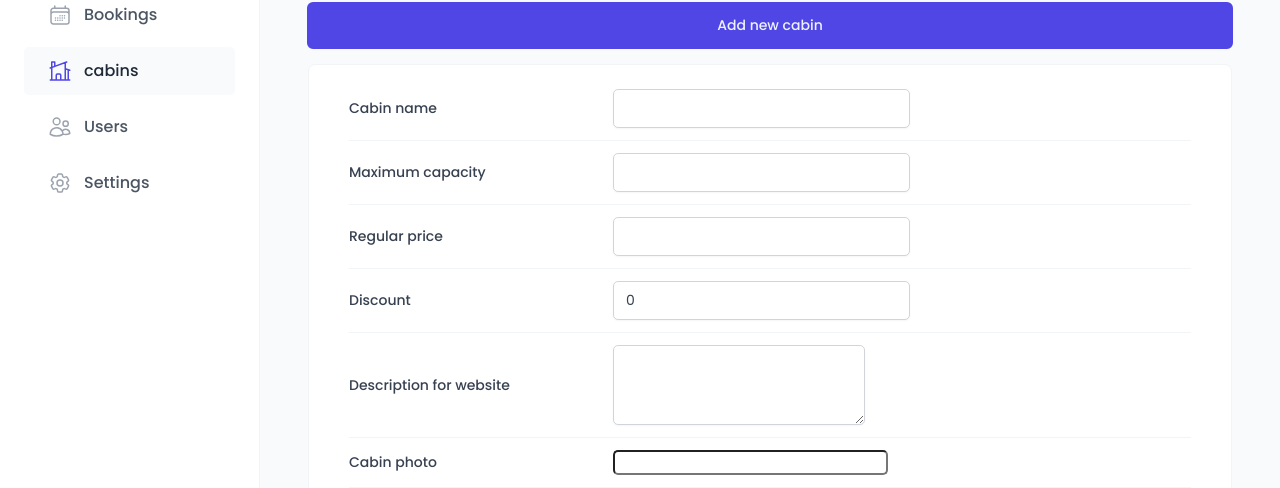
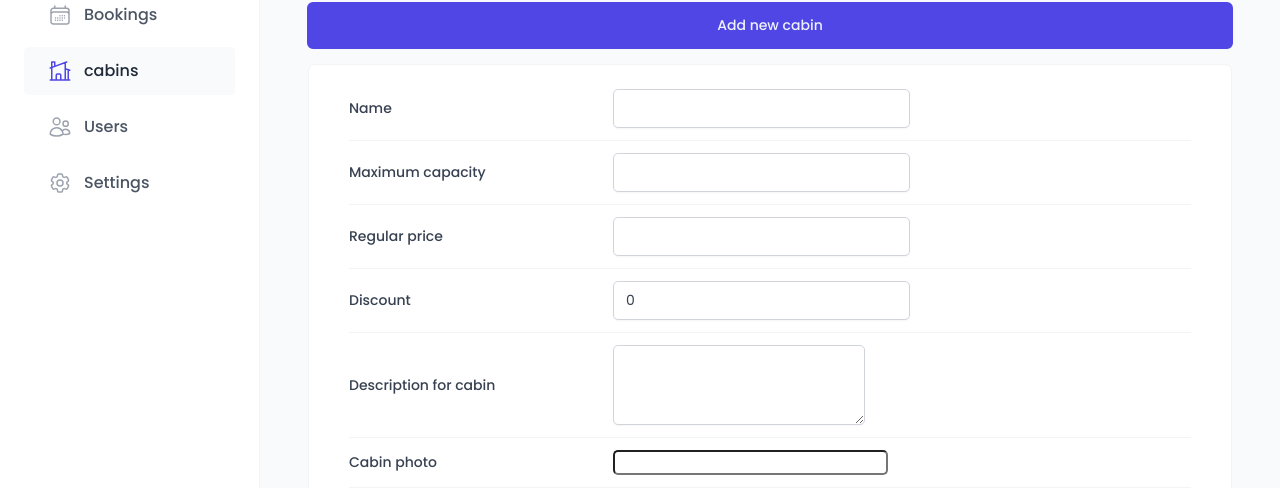
Before and after one commit to JoseAlbDR/the-wild-oasis, a React (Vite) app: page /cabins in a window 1280 px wide. Both pictures are taken after a click on the button "Add new cabin". Shown: the part 232-720 px from the top of the page. Built offline with nearby package versions, Linux system fonts and the light colour scheme; no server answers; the database is empty; a web font is replaced by a local one.

Commit message:
refactor: move all FormRow logic to its own reusable component

```diff
--- a/src/features/cabins/CreateCabinForm.jsx
+++ b/src/features/cabins/CreateCabinForm.jsx
@@ -1,5 +1,3 @@
-import styled from "styled-components";
-
 import Input from "../../ui/Input";
 import Form from "../../ui/Form";
 import Button from "../../ui/Button";
@@ -9,46 +7,12 @@ import { useForm } from "react-hook-form";
 import { useMutation, useQueryClient } from "@tanstack/react-query";
 import { addCabin } from "../../services/apiCabins";
 import { toast } from "react-hot-toast";
-
-const FormRow = styled.div`
-  display: grid;
-  align-items: center;
-  grid-template-columns: 24rem 1fr 1.2fr;
-  gap: 2.4rem;
-
-  padding: 1.2rem 0;
-
-  &:first-child {
-    padding-top: 0;
-  }
-
-  &:last-child {
-    padding-bottom: 0;
-  }
-
-  &:not(:last-child) {
-    border-bottom: 1px solid var(--color-grey-100);
-  }
-
-  &:has(button) {
-    display: flex;
-    justify-content: flex-end;
-    gap: 1.2rem;
-  }
-`;
-
-const Label = styled.label`
-  font-weight: 500;
-`;
-
-const Error = styled.span`
-  font-size: 1.4rem;
-  color: var(--color-red-700);
-`;
+import FormRow from "../../ui/FormRow";
 
 function CreateCabinForm() {
   // First part get register and handleSubmit from hook
-  const { register, handleSubmit, reset } = useForm();
+  const { register, handleSubmit, reset, getValues, formState } = useForm();
+  const { errors } = formState;
   const queryClient = useQueryClient();
 
   const { isLoading: isCreating, mutate } = useMutation({
@@ -69,45 +33,76 @@ function CreateCabinForm() {
     mutate(data);
   }
 
+  function onError(errors) {
+    console.log(errors);
+  }
+
   return (
-    <Form onSubmit={handleSubmit((data) => mutate(data))}>
-      <FormRow>
-        <Label htmlFor="name">Cabin name</Label>
-        <Input type="text" id="name" {...register("name")} />
+    <Form onSubmit={handleSubmit(onSubmit, onError)}>
+      <FormRow errors={errors} label="Name">
+        <Input
+          type="text"
+          id="name"
+          {...register("name", {
+            required: "This field is required",
+            min: {
+              value: 1,
+              message: "Capcity shouuld be at least 1.",
+            },
+          })}
+        />
       </FormRow>
 
-      <FormRow>
-        <Label htmlFor="maxCapacity">Maximum capacity</Label>
-        <Input type="number" id="maxCapacity" {...register("maxCapacity")} />
+      <FormRow label="Maximum capacity">
+        <Input
+          type="number"
+          id="maxCapacity"
+          {...register("maxCapacity", {
+            required: "This field is required",
+          })}
+        />
       </FormRow>
 
-      <FormRow>
-        <Label htmlFor="regularPrice">Regular price</Label>
-        <Input type="number" id="regularPrice" {...register("regularPrice")} />
+      <FormRow label="Regular price">
+        <Input
+          type="number"
+          id="regularPrice"
+          {...register("regularPrice", {
+            required: "This field is required",
+            min: {
+              value: 1,
+              message: "Capcity shouuld be at least 1.",
+            },
+          })}
+        />
       </FormRow>
 
-      <FormRow>
-        <Label htmlFor="discount">Discount</Label>
+      <FormRow label="Discount">
         <Input
           type="number"
           id="discount"
           defaultValue={0}
-          {...register("discount")}
+          {...register("discount", {
+            required: "This field is required",
+            validate: (value) =>
+              value <= getValues().regularPrice ||
+              "Discount should be less than regular price",
+          })}
         />
       </FormRow>
 
-      <FormRow>
-        <Label htmlFor="description">Description for website</Label>
+      <FormRow label="Description for cabin">
         <Textarea
           type="number"
           id="description"
           defaultValue=""
-          {...register("description")}
+          {...register("description", {
+            required: "This field is required",
+          })}
         />
       </FormRow>
 
-      <FormRow>
-        <Label htmlFor="image">Cabin photo</Label>
+      <FormRow label="Cabin photo">
         <FileInput id="image" accept="image/*" />
       </FormRow>
 
```
